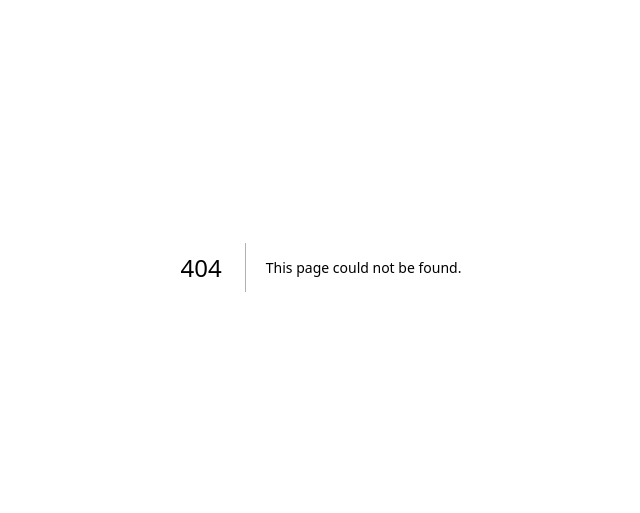
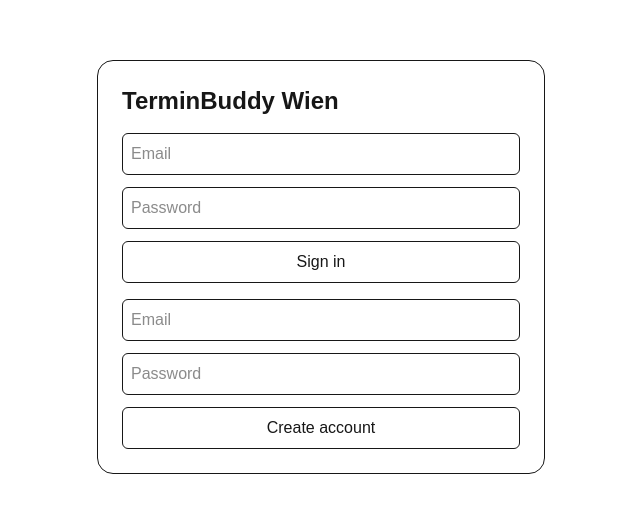
Before and after one commit to PhotoEditor-coder/terminbuddy-wien, a Next.js app: page /login in a window 1280 px wide. Before the commit this address had no page. Shown: the part 133-646 px from the top of the page, without its empty margins (319-959 px from the left). Built offline with nearby package versions, Linux system fonts and the light colour scheme.

Commit message:
action dashboard

```diff
--- /dev/null
+++ b/src/app/dashboard/actions.ts
@@ -0,0 +1,10 @@
+'use server'
+
+import { redirect } from 'next/navigation'
+import { createClient } from '@/lib/supabase/server'
+
+export async function signOut() {
+  const supabase = await createClient()
+  await supabase.auth.signOut()
+  redirect('/login')
+}
--- /dev/null
+++ b/src/app/dashboard/page.tsx
@@ -0,0 +1,18 @@
+import { createClient } from '@/lib/supabase/server'
+import { signOut } from './actions'
+
+export default async function DashboardPage() {
+  const supabase = await createClient()
+  const { data: { user } } = await supabase.auth.getUser()
+
+  return (
+    <main className="p-6 space-y-4">
+      <h1 className="text-2xl font-semibold">Dashboard</h1>
+      <p className="text-sm">User: {user?.email}</p>
+
+      <form action={signOut}>
+        <button className="rounded-md border px-3 py-2">Sign out</button>
+      </form>
+    </main>
+  )
+}
--- /dev/null
+++ b/src/app/login/actions.ts
@@ -0,0 +1,26 @@
+'use server'
+
+import { redirect } from 'next/navigation'
+import { createClient } from '@/lib/supabase/server'
+
+export async function signIn(formData: FormData) {
+  const email = String(formData.get('email') || '')
+  const password = String(formData.get('password') || '')
+  const supabase = await createClient()
+
+  const { error } = await supabase.auth.signInWithPassword({ email, password })
+  if (error) redirect(`/login?error=${encodeURIComponent(error.message)}`)
+
+  redirect('/dashboard')
+}
+
+export async function signUp(formData: FormData) {
+  const email = String(formData.get('email') || '')
+  const password = String(formData.get('password') || '')
+  const supabase = await createClient()
+
+  const { error } = await supabase.auth.signUp({ email, password })
+  if (error) redirect(`/login?error=${encodeURIComponent(error.message)}`)
+
+  redirect('/dashboard')
+}
--- /dev/null
+++ b/src/app/login/page.tsx
@@ -0,0 +1,27 @@
+import { signIn, signUp } from './actions'
+
+export default function LoginPage({ searchParams }: { searchParams: { error?: string } }) {
+  return (
+    <main className="min-h-screen flex items-center justify-center p-6">
+      <div className="w-full max-w-md rounded-2xl border p-6 space-y-4">
+        <h1 className="text-2xl font-semibold">TerminBuddy Wien</h1>
+
+        {searchParams?.error && (
+          <p className="text-sm text-red-600">{decodeURIComponent(searchParams.error)}</p>
+        )}
+
+        <form action={signIn} className="space-y-3">
+          <input name="email" type="email" placeholder="Email" className="w-full rounded-md border p-2" required />
+          <input name="password" type="password" placeholder="Password" className="w-full rounded-md border p-2" required />
+          <button className="w-full rounded-md border p-2 font-medium">Sign in</button>
+        </form>
+
+        <form action={signUp} className="space-y-3">
+          <input name="email" type="email" placeholder="Email" className="w-full rounded-md border p-2" required />
+          <input name="password" type="password" placeholder="Password" className="w-full rounded-md border p-2" required />
+          <button className="w-full rounded-md border p-2 font-medium">Create account</button>
+        </form>
+      </div>
+    </main>
+  )
+}
```
